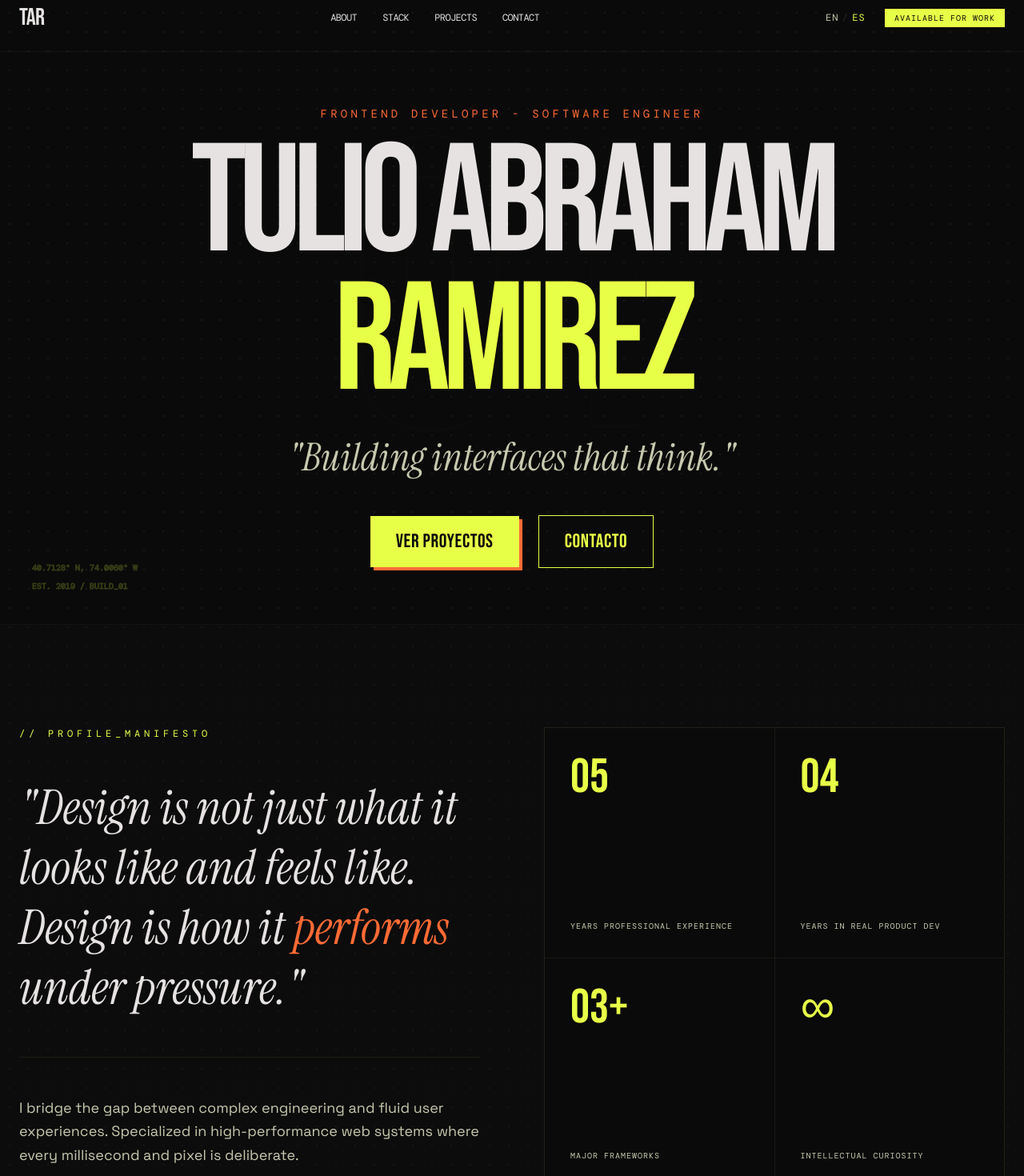
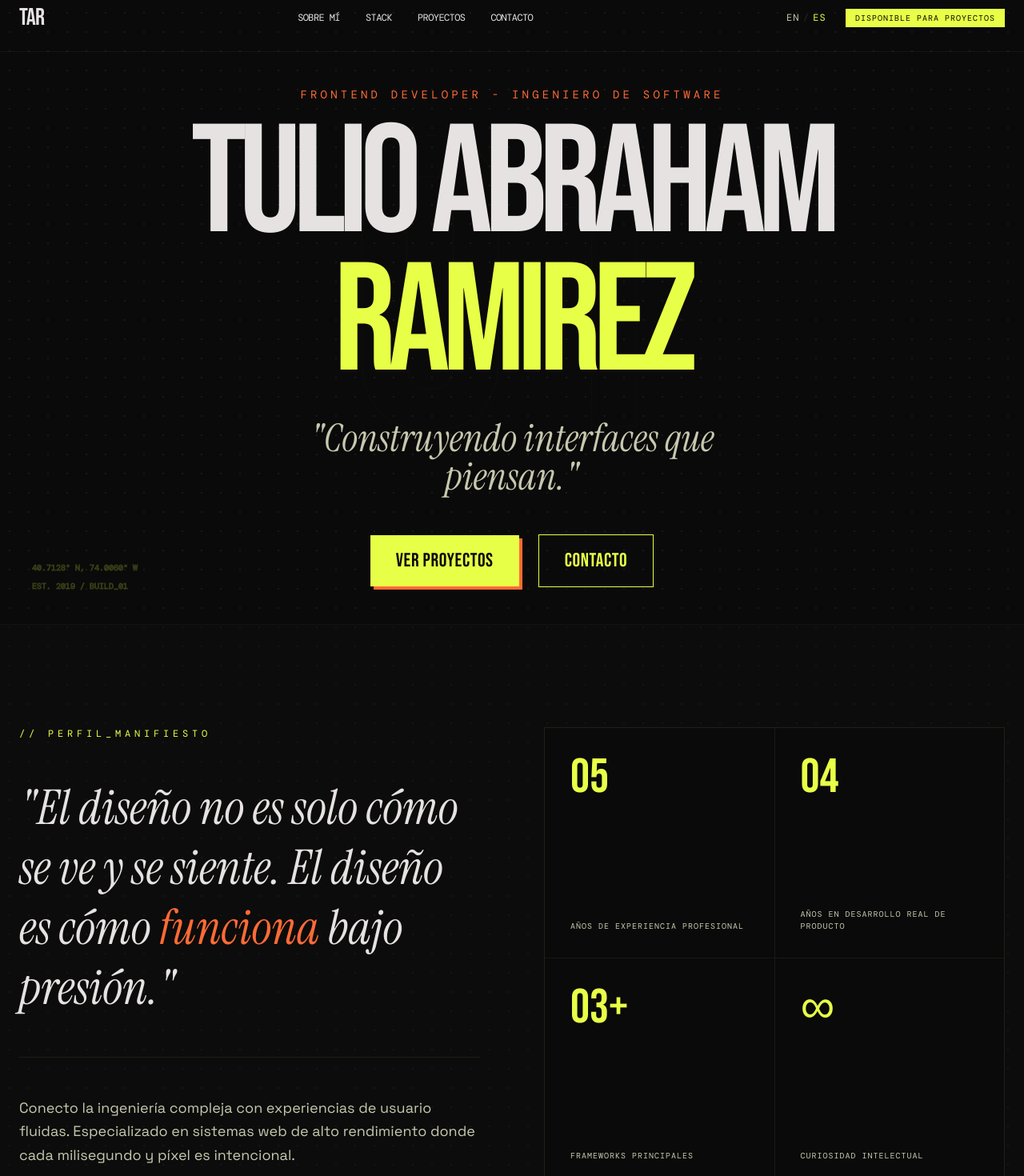
Before and after one commit to Targoos/tulioramirez-portfolio, a React (Vite) app: page / in a window 1280 px wide. Shown: the part 20-1490 px from the top of the page at 80% size. Built offline with nearby package versions, Linux system fonts and the light colour scheme; a web font is replaced by a local one.

Commit message:
feat: implement internationalization support with Spanish and English translations

```diff
--- a/src/App.tsx
+++ b/src/App.tsx
@@ -18,14 +18,10 @@ import { Navbar } from '@/components/Navbar';
 import { ProjectCard } from '@/components/ProjectCard';
 import { CustomCursor } from '@/components/CustomCursor';
 import { PROJECTS, TECH_STACK } from '@/data/constants';
+import { useLanguage } from '@/i18n/index.tsx';
 import { cn } from '@/lib/utils';
 
-const STATS = [
-  { val: '05', label: 'Years Professional Experience' },
-  { val: '04', label: 'Years in Real Product Dev' },
-  { val: '03+', label: 'Major Frameworks' },
-  { val: '∞', label: 'Intellectual Curiosity' },
-] as const;
+const STAT_VALS = ['05', '04', '03+', '∞'] as const;
 
 const SOCIAL_LINKS = [
   { icon: Github, href: '#', label: 'GitHub' },
@@ -41,6 +37,8 @@ const BOTTOM_NAV = [
 ] as const;
 
 export default function App() {
+  const { t } = useLanguage();
+
   return (
     <div className="min-h-screen">
       <CustomCursor />
@@ -63,7 +61,7 @@ export default function App() {
             className="mb-4"
           >
             <span className="font-label text-secondary text-sm tracking-[0.3em] uppercase">
-              Frontend developer - Software engineer
+              {t.hero.tagline}
             </span>
           </motion.div>
 
@@ -84,7 +82,7 @@ export default function App() {
             transition={{ delay: 0.35, duration: 0.9, ease: [0.25, 0.46, 0.45, 0.94] }}
             className="font-serif-italic italic text-3xl md:text-5xl mt-8 text-on-surface-variant max-w-2xl mx-auto"
           >
-            "Building interfaces that think."
+            {t.hero.quote}
           </motion.p>
 
           <motion.div
@@ -97,13 +95,13 @@ export default function App() {
               href="#projects"
               className="w-full md:w-auto px-8 py-4 bg-primary text-on-primary font-headline text-2xl tracking-wide hover:-translate-y-1 hover:-translate-x-1 transition-transform duration-200 shadow-[4px_4px_0px_#FF6B35]"
             >
-              Ver proyectos
+              {t.hero.ctaPrimary}
             </a>
             <a
               href="#contact"
               className="w-full md:w-auto px-8 py-4 border border-primary text-primary font-headline text-2xl tracking-wide hover:bg-primary/10 transition-all duration-200"
             >
-              Contacto
+              {t.hero.ctaSecondary}
             </a>
           </motion.div>
         </div>
@@ -121,28 +119,28 @@ export default function App() {
         <div className="container mx-auto grid grid-cols-1 lg:grid-cols-2 gap-20">
           <div>
             <span className="font-label text-primary text-xs uppercase tracking-[0.4em] block mb-12">
-              // PROFILE_MANIFESTO
+              {t.about.sectionLabel}
             </span>
             <h2 className="font-serif-italic italic text-4xl md:text-6xl leading-tight text-on-surface">
-              "Design is not just what it looks like and feels like. Design is how it{' '}
-              <span className="text-secondary">performs</span> under pressure."
+              {t.about.quoteBefore}
+              <span className="text-secondary">{t.about.quoteHighlight}</span>
+              {t.about.quoteAfter}
             </h2>
             <div className="mt-12 h-[1px] w-full bg-outline-variant/30" aria-hidden="true" />
             <p className="mt-12 font-body text-lg text-on-surface-variant leading-relaxed max-w-xl">
-              I bridge the gap between complex engineering and fluid user experiences. Specialized in
-              high-performance web systems where every millisecond and pixel is deliberate.
+              {t.about.paragraph}
             </p>
           </div>
 
           <div className="grid grid-cols-2 gap-px bg-outline-variant/20 border border-outline-variant/20">
-            {STATS.map((stat) => (
+            {STAT_VALS.map((val, i) => (
               <div
-                key={stat.label}
+                key={val}
                 className="bg-background p-8 aspect-square flex flex-col justify-between hover:bg-surface transition-colors"
               >
-                <span className="font-headline text-6xl text-primary leading-none">{stat.val}</span>
+                <span className="font-headline text-6xl text-primary leading-none">{val}</span>
                 <span className="font-label text-[10px] uppercase tracking-widest text-on-surface-variant">
-                  {stat.label}
+                  {t.about.stats[i]}
                 </span>
               </div>
             ))}
@@ -164,7 +162,7 @@ export default function App() {
                 <div key={tech.name} className={cn('tech-tile', tech.hot ? 'tech-tile-hot' : 'tech-tile-normal')}>
                   {tech.name}
                   {tech.hot && (
-                    <sup className="text-secondary ml-1" aria-label="en crecimiento activo">
+                    <sup className="text-secondary ml-1" aria-label={t.stack.activelyGrowing}>
                       ↑
                     </sup>
                   )}
@@ -174,7 +172,7 @@ export default function App() {
           </div>
 
           <div className="mt-6 font-label text-[0.65rem] text-on-surface-variant/40 uppercase tracking-widest">
-            <span className="text-secondary" aria-hidden="true">↑</span> en crecimiento activo
+            <span className="text-secondary" aria-hidden="true">↑</span> {t.stack.activelyGrowing}
           </div>
         </div>
       </section>
@@ -189,7 +187,7 @@ export default function App() {
               <span className="text-secondary">WORKS_</span>
             </h2>
             <span className="font-label text-[10px] uppercase tracking-[0.3em] text-outline mb-4">
-              Click to investigate project architecture
+              {t.projects.clickLabel}
             </span>
           </div>
         </div>
@@ -210,9 +208,9 @@ export default function App() {
                 className="font-headline leading-[0.85] mb-12 uppercase"
                 style={{ fontSize: 'clamp(2.5rem, 10vw, 8rem)' }}
               >
-                CONSTRUIMOS
+                {t.contact.headingLine1}
                 <br />
-                ALGO <span className="text-primary">JUNTOS</span>
+                {t.contact.headingLine2} <span className="text-primary">{t.contact.headingHighlight}</span>
               </h2>
 
               <div className="flex flex-col gap-6 max-w-md">
@@ -242,7 +240,7 @@ export default function App() {
                     htmlFor="subject"
                     className="font-label text-[10px] uppercase tracking-widest text-on-surface-variant block mb-2"
                   >
-                    Subject Name
+                    {t.contact.form.subjectLabel}
                   </label>
                   <input
                     id="subject"
@@ -256,7 +254,7 @@ export default function App() {
                     htmlFor="email"
                     className="font-label text-[10px] uppercase tracking-widest text-on-surface-variant block mb-2"
                   >
-                    Electronic Address
+                    {t.contact.form.emailLabel}
                   </label>
                   <input
                     id="email"
@@ -270,7 +268,7 @@ export default function App() {
                     htmlFor="message"
                     className="font-label text-[10px] uppercase tracking-widest text-on-surface-variant block mb-2"
                   >
-                    Transmission Data
+                    {t.contact.form.messageLabel}
                   </label>
                   <textarea
                     id="message"
@@ -283,7 +281,7 @@ export default function App() {
                   type="submit"
                   className="w-full py-6 bg-primary text-on-primary font-headline text-2xl tracking-widest hover:bg-secondary transition-colors duration-300"
                 >
-                  INITIATE_HANDSHAKE
+                  {t.contact.form.submitButton}
                 </button>
               </form>
             </div>
@@ -297,7 +295,7 @@ export default function App() {
           <div className="font-headline text-3xl">TAR_01</div>
 
           <div className="font-label text-[10px] uppercase tracking-[0.2em] text-on-surface-variant/50 text-center">
-            © 2025 Tulio Abraham Ramirez | ALL_RIGHTS_RESERVED
+            {t.footer.copyright}
           </div>
 
           <div className="flex gap-6">
@@ -312,7 +310,7 @@ export default function App() {
 
       {/* Bottom Navigation (Mobile) */}
       <nav
-        aria-label="Navegación inferior"
+        aria-label={t.nav.bottomNavLabel}
         className="md:hidden fixed bottom-0 left-0 w-full z-50 flex justify-around items-center h-20 bg-background/90 backdrop-blur-xl border-t border-outline-variant/20"
       >
         {BOTTOM_NAV.map(({ icon: Icon, label, href }) => (
--- a/src/components/Navbar.tsx
+++ b/src/components/Navbar.tsx
@@ -2,13 +2,12 @@ import { useState, useEffect } from 'react';
 import { motion, AnimatePresence } from 'motion/react';
 import { Menu, X } from 'lucide-react';
 import { cn } from '@/lib/utils';
-
-const NAV_ITEMS = ['About', 'Stack', 'Projects', 'Contact'] as const;
+import { useLanguage } from '@/i18n/index.tsx';
 
 export const Navbar = () => {
   const [isScrolled, setIsScrolled] = useState(false);
   const [isMobileMenuOpen, setIsMobileMenuOpen] = useState(false);
-  const [language, setLanguage] = useState<'ES' | 'EN'>('ES');
+  const { language, t, toggleLanguage } = useLanguage();
 
   useEffect(() => {
     const handleScroll = () => setIsScrolled(window.scrollY > 50);
@@ -18,7 +17,7 @@ export const Navbar = () => {
 
   return (
     <nav
-      aria-label="Navegación principal"
+      aria-label={t.nav.ariaLabel}
       className={cn(
         'fixed top-0 w-full z-50 transition-all duration-300 border-b border-outline-variant/20',
         isScrolled ? 'bg-background/80 backdrop-blur-xl py-4' : 'bg-transparent py-6',
@@ -28,10 +27,10 @@ export const Navbar = () => {
         <div className="font-headline text-3xl tracking-tight text-on-surface">TAR</div>
 
         <div className="hidden md:flex gap-8 items-center">
-          {NAV_ITEMS.map((item) => (
+          {t.nav.items.map((item) => (
             <a
               key={item}
-              href={`#${item.toLowerCase()}`}
+              href={`#${['about', 'stack', 'projects', 'contact'][t.nav.items.indexOf(item)]}`}
               className="font-label uppercase text-xs tracking-tighter text-on-surface hover:text-primary transition-colors hover:skew-x-[-10deg]"
             >
               {item}
@@ -42,9 +41,9 @@ export const Navbar = () => {
         <div className="flex items-center gap-6">
           <button
             type="button"
-            onClick={() => setLanguage(language === 'EN' ? 'ES' : 'EN')}
+            onClick={toggleLanguage}
             className="font-label uppercase text-xs tracking-widest text-on-surface hover:text-primary transition-colors hover:skew-x-[-10deg] flex items-center gap-1"
-            aria-label="Cambiar idioma"
+            aria-label={t.nav.changeLanguage}
           >
             <span className={language === 'EN' ? 'text-primary' : 'text-on-surface-variant'}>EN</span>
             <span className="text-outline-variant/50">/</span>
@@ -52,12 +51,12 @@ export const Navbar = () => {
           </button>
 
           <span className="hidden sm:inline-block px-3 py-1 bg-primary text-on-primary font-label text-[10px] uppercase tracking-widest animate-pulse">
-            Available for work
+            {t.nav.availableForWork}
           </span>
           <button
             type="button"
             className="md:hidden text-primary"
-            aria-label="Abrir menú de navegación"
+            aria-label={t.nav.openMenu}
             aria-expanded={isMobileMenuOpen}
             aria-controls="mobile-menu"
             onClick={() => setIsMobileMenuOpen(true)}
@@ -73,7 +72,7 @@ export const Navbar = () => {
             id="mobile-menu"
             role="dialog"
             aria-modal="true"
-            aria-label="Menú de navegación"
+            aria-label={t.nav.mobileMenuLabel}
             initial={{ y: '-100%' }}
             animate={{ y: 0 }}
             exit={{ y: '-100%' }}
@@ -83,17 +82,17 @@ export const Navbar = () => {
             <button
               type="button"
               className="absolute top-6 right-6 text-primary"
-              aria-label="Cerrar menú de navegación"
+              aria-label={t.nav.closeMenu}
               onClick={() => setIsMobileMenuOpen(false)}
             >
               <X size={32} aria-hidden="true" />
             </button>
-            <nav aria-label="Menú de navegación móvil">
+            <nav aria-label={t.nav.mobileMenuMobileLabel}>
               <ul className="flex flex-col items-center gap-6 list-none p-0 m-0">
-                {NAV_ITEMS.map((item) => (
+                {t.nav.items.map((item, i) => (
                   <li key={item}>
                     <a
-                      href={`#${item.toLowerCase()}`}
+                      href={`#${['about', 'stack', 'projects', 'contact'][i]}`}
                       onClick={() => setIsMobileMenuOpen(false)}
                       className="font-headline text-5xl text-on-surface hover:text-primary transition-colors"
                     >
--- /dev/null
+++ b/src/i18n/en.ts
@@ -0,0 +1,53 @@
+export const en = {
+  nav: {
+    items: ['About', 'Stack', 'Projects', 'Contact'],
+    availableForWork: 'Available for work',
+    ariaLabel: 'Main navigation',
+    changeLanguage: 'Change language',
+    openMenu: 'Open navigation menu',
+    closeMenu: 'Close navigation menu',
+    mobileMenuLabel: 'Navigation menu',
+    mobileMenuMobileLabel: 'Mobile navigation menu',
+    bottomNavLabel: 'Bottom navigation',
+  },
+  hero: {
+    tagline: 'Frontend developer - Software engineer',
+    quote: '"Building interfaces that think."',
+    ctaPrimary: 'View projects',
+    ctaSecondary: 'Contact',
+  },
+  about: {
+    sectionLabel: '// PROFILE_MANIFESTO',
+    quoteBefore: '"Design is not just what it looks like and feels like. Design is how it ',
+    quoteHighlight: 'performs',
+    quoteAfter: ' under pressure."',
+    paragraph:
+      'I bridge the gap between complex engineering and fluid user experiences. Specialized in high-performance web systems where every millisecond and pixel is deliberate.',
+    stats: [
+      'Years Professional Experience',
+      'Years in Real Product Dev',
+      'Major Frameworks',
+      'Intellectual Curiosity',
+    ],
+  },
+  stack: {
+    activelyGrowing: 'actively growing',
+  },
+  projects: {
+    clickLabel: 'Click to investigate project architecture',
+  },
+  contact: {
+    headingLine1: "LET'S BUILD",
+    headingLine2: 'SOMETHING',
+    headingHighlight: 'TOGETHER',
+    form: {
+      subjectLabel: 'Subject Name',
+      emailLabel: 'Electronic Address',
+      messageLabel: 'Transmission Data',
+      submitButton: 'INITIATE_HANDSHAKE',
+    },
+  },
+  footer: {
+    copyright: '© 2025 Tulio Abraham Ramirez | ALL_RIGHTS_RESERVED',
+  },
+} as const;
--- /dev/null
+++ b/src/i18n/es.ts
@@ -0,0 +1,53 @@
+export const es = {
+  nav: {
+    items: ['Sobre mí', 'Stack', 'Proyectos', 'Contacto'],
+    availableForWork: 'Disponible para proyectos',
+    ariaLabel: 'Navegación principal',
+    changeLanguage: 'Cambiar idioma',
+    openMenu: 'Abrir menú de navegación',
+    closeMenu: 'Cerrar menú de navegación',
+    mobileMenuLabel: 'Menú de navegación',
+    mobileMenuMobileLabel: 'Menú de navegación móvil',
+    bottomNavLabel: 'Navegación inferior',
+  },
+  hero: {
+    tagline: 'Frontend developer - Ingeniero de Software',
+    quote: '"Construyendo interfaces que piensan."',
+    ctaPrimary: 'Ver proyectos',
+    ctaSecondary: 'Contacto',
+  },
+  about: {
+    sectionLabel: '// PERFIL_MANIFIESTO',
+    quoteBefore: '"El diseño no es solo cómo se ve y se siente. El diseño es cómo ',
+    quoteHighlight: 'funciona',
+    quoteAfter: ' bajo presión."',
+    paragraph:
+      'Conecto la ingeniería compleja con experiencias de usuario fluidas. Especializado en sistemas web de alto rendimiento donde cada milisegundo y píxel es intencional.',
+    stats: [
+      'Años de Experiencia Profesional',
+      'Años en Desarrollo Real de Producto',
+      'Frameworks Principales',
+      'Curiosidad Intelectual',
+    ],
+  },
+  stack: {
+    activelyGrowing: 'en crecimiento activo',
+  },
+  projects: {
+    clickLabel: 'Clic para explorar la arquitectura',
+  },
+  contact: {
+    headingLine1: 'CONSTRUIMOS',
+    headingLine2: 'ALGO',
+    headingHighlight: 'JUNTOS',
+    form: {
+      subjectLabel: 'Nombre',
+      emailLabel: 'Dirección Electrónica',
+      messageLabel: 'Datos de Transmisión',
+      submitButton: 'INICIAR_CONTACTO',
+    },
+  },
+  footer: {
+    copyright: '© 2025 Tulio Abraham Ramirez | TODOS_LOS_DERECHOS_RESERVADOS',
+  },
+} as const;
--- /dev/null
+++ b/src/i18n/index.tsx
@@ -0,0 +1,42 @@
+import { createContext, useContext, useState, useEffect, type ReactNode } from 'react';
+import { es } from './es';
+import { en } from './en';
+
+export type Language = 'ES' | 'EN';
+export type Translations = typeof es;
+
+interface LanguageContextType {
+  language: Language;
+  t: Translations;
+  toggleLanguage: () => void;
+}
+
+const LanguageContext = createContext<LanguageContextType | null>(null);
+
+export function LanguageProvider({ children }: { children: ReactNode }) {
+  const [language, setLanguage] = useState<Language>(() => {
+    const stored = localStorage.getItem('portfolio-lang');
+    return stored === 'EN' ? 'EN' : 'ES';
+  });
+
+  useEffect(() => {
+    localStorage.setItem('portfolio-lang', language);
+    document.documentElement.lang = language === 'ES' ? 'es' : 'en';
+  }, [language]);
+
+  const toggleLanguage = () => setLanguage((prev) => (prev === 'ES' ? 'EN' : 'ES'));
+
+  const t = (language === 'ES' ? es : en) as Translations;
+
+  return (
+    <LanguageContext.Provider value={{ language, t, toggleLanguage }}>
+      {children}
+    </LanguageContext.Provider>
+  );
+}
+
+export function useLanguage() {
+  const ctx = useContext(LanguageContext);
+  if (!ctx) throw new Error('useLanguage must be used within LanguageProvider');
+  return ctx;
+}
--- a/src/main.tsx
+++ b/src/main.tsx
@@ -2,12 +2,15 @@ import { StrictMode } from 'react';
 import { createRoot } from 'react-dom/client';
 import { MotionConfig } from 'motion/react';
 import App from './App.tsx';
+import { LanguageProvider } from './i18n/index.tsx';
 import './index.css';
 
 createRoot(document.getElementById('root')!).render(
   <StrictMode>
     <MotionConfig reducedMotion="user">
-      <App />
+      <LanguageProvider>
+        <App />
+      </LanguageProvider>
     </MotionConfig>
   </StrictMode>,
 );
```
Also changed, not shown: .claude/settings.local.json.
